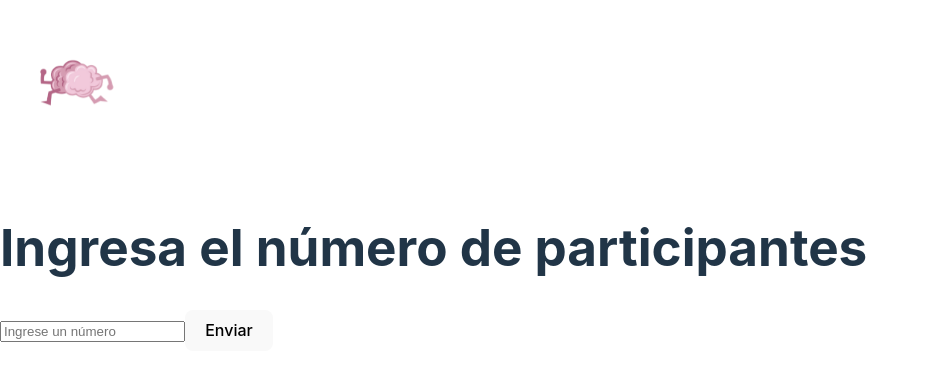
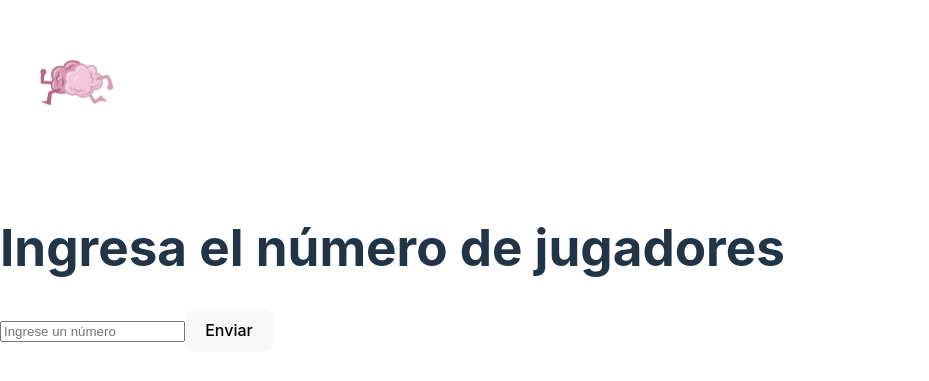
Before and after one commit to LauM727/Mente-Maestra, a React (Vite) app in the folder Game/: page /addParticipants in a window 1280 px wide. Shown: the part 207-588 px from the top of the page, without its empty margins (0-929 px from the left). Built offline with nearby package versions, Linux system fonts and the light colour scheme.

Commit message:
minor changes

```diff
--- a/Game/index.html
+++ b/Game/index.html
@@ -4,7 +4,7 @@
     <meta charset="UTF-8" />
     <link rel="icon" type="image/svg+xml" href="./src/assets/logoimg.png" />
     <meta name="viewport" content="width=device-width, initial-scale=1.0" />
-    <title>Vite App</title>
+    <title>Mente Maestra</title>
   </head>
   <body>
     <div id="root"></div>
--- a/Game/src/windows/addParticipants/addParticipants.jsx
+++ b/Game/src/windows/addParticipants/addParticipants.jsx
@@ -15,7 +15,7 @@ function AddParticipants() {
     return (
         <div className="add-person">
             <img className="logo" src={Logo} alt="Logo" />
-            <h1>Ingresa el número de participantes</h1>
+            <h1>Ingresa el número de jugadores</h1>
             <FormParticipants onSubmit={handleParticipantsSubmit} />
         </div>
     );
--- a/Game/src/windows/game/game.jsx
+++ b/Game/src/windows/game/game.jsx
@@ -146,7 +146,7 @@ function Game() {
     }, [stealPlayerIndex, incorrectQuestion]);
 
     if (gameOver) {
-        return <h1>¡{participants[currentPlayerIndex]} ha ganado el juego!</h1>;
+        return <h1>¡{participants[currentPlayerIndex]} ha ganado!</h1>;
     }
 
     return (
```
